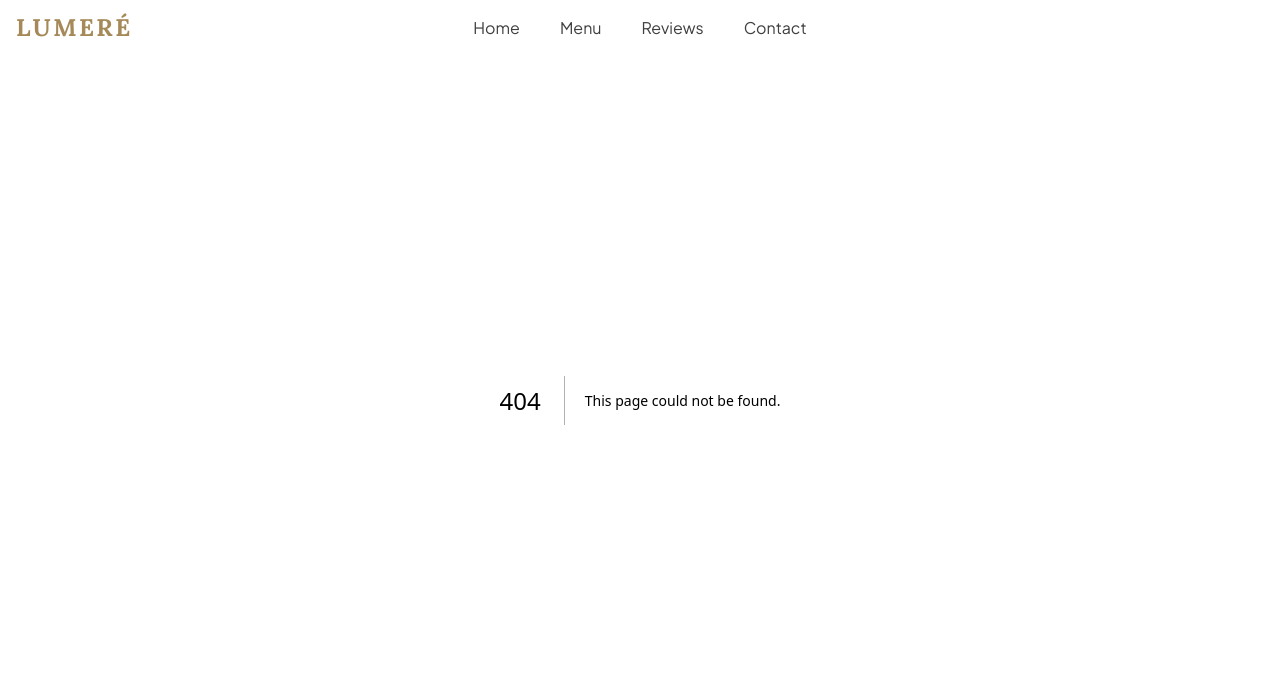
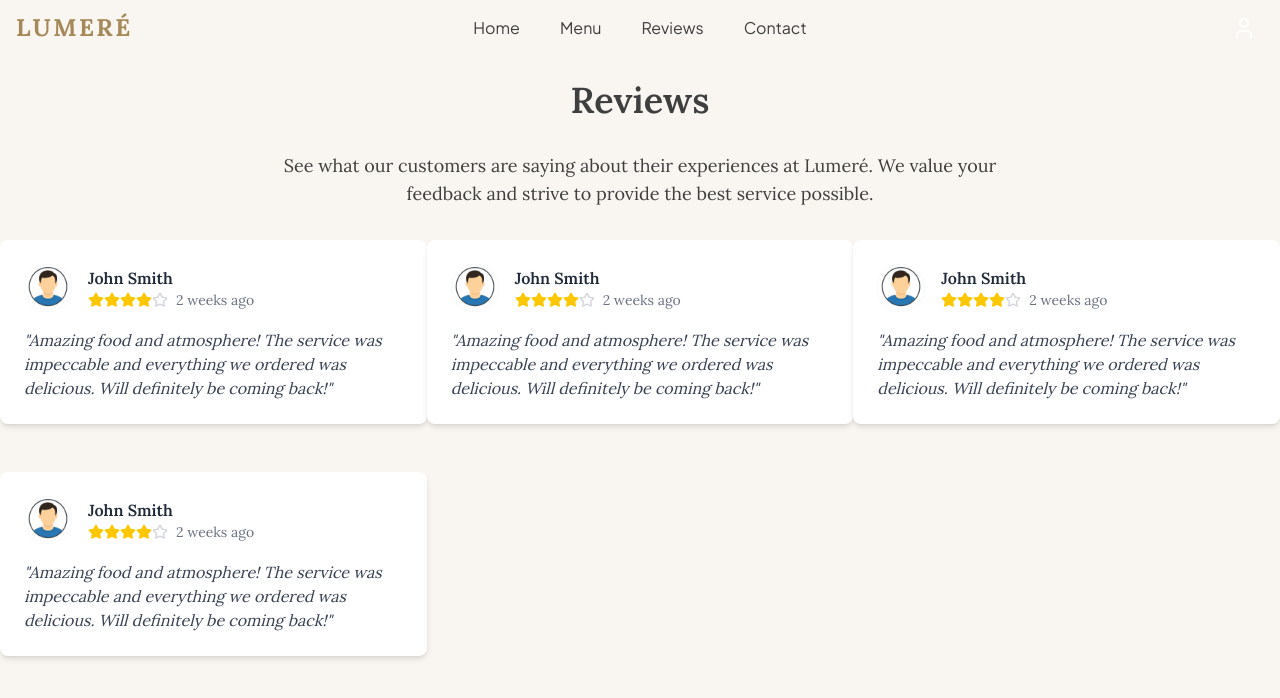
Before and after one commit to RAYJBOY/Lumere, a Next.js app: page /reviews in a window 1280 px wide. Before the commit this address had no page. Shown: the top 698 px of the page. Built offline with nearby package versions, Linux system fonts and the light colour scheme.

Commit message:
added contact us page and reviews page (placeholder)

```diff
--- /dev/null
+++ b/src/app/contact/page.tsx
@@ -0,0 +1,111 @@
+"use client";
+
+import { useState } from "react";
+import { Mail, Phone, MapPin, Send } from "lucide-react";
+import { plusJakartaDisplay } from "@/styles/fonts";
+
+export default function ContactPage() {
+  const [formData, setFormData] = useState({
+    name: "",
+    email: "",
+    message: "",
+  });
+
+  const handleSubmit = (e: React.FormEvent) => {
+    e.preventDefault();
+    // Add your form submission logic here
+    console.log("Form submitted:", formData);
+  };
+
+  return (
+    <div className="pt-24 px-4 max-w-7xl mx-auto mb-16">
+      <h1 className="text-4xl font-bold text-center mb-8">Contact Us</h1>
+
+      <div className="grid md:grid-cols-2 gap-8">
+        {/* Contact Information */}
+        <div className="space-y-6">
+          <h3 className="text-xl font-semibold mb-4">Get in Touch</h3>
+
+          <div className="space-y-4">
+            <div className="flex items-center space-x-4">
+              <Phone className="w-5 h-5 text-gray-600" />
+              <span className={plusJakartaDisplay.className}>07477193827</span>
+            </div>
+
+            <div className="flex items-center space-x-4">
+              <Mail className="w-5 h-5 text-gray-600" />
+              <span className={plusJakartaDisplay.className}>info@lumere.com</span>
+            </div>
+
+            <div className="flex items-center space-x-4">
+              <MapPin className="w-5 h-5 text-gray-600" />
+              <span className={plusJakartaDisplay.className}>14 Cheapside, Leicester LE1 5EA</span>
+            </div>
+          </div>
+
+          <div className="mt-8">
+            <h3 className="text-xl font-semibold mb-4">Opening Hours</h3>
+            <div className="space-y-2 text-gray-600">
+              <p>Monday - Friday: 11:00 AM - 10:00 PM</p>
+              <p>Saturday: 10:00 AM - 11:00 PM</p>
+              <p>Sunday: 10:00 AM - 9:00 PM</p>
+            </div>
+          </div>
+        </div>
+
+        {/* Contact Form */}
+        <form onSubmit={handleSubmit} className="space-y-6">
+          <div>
+            <label htmlFor="name" className="block text-sm font-medium text-gray-700 mb-2">
+              Name
+            </label>
+            <input
+              type="text"
+              id="name"
+              value={formData.name}
+              onChange={(e) => setFormData({ ...formData, name: e.target.value })}
+              className="w-full px-4 py-2 border border-gray-300 rounded-md focus:outline-none focus:ring-2 focus:ring-[var(--hover-color)]"
+              required
+            />
+          </div>
+
+          <div>
+            <label htmlFor="email" className="block text-sm font-medium text-gray-700 mb-2">
+              Email
+            </label>
+            <input
+              type="email"
+              id="email"
+              value={formData.email}
+              onChange={(e) => setFormData({ ...formData, email: e.target.value })}
+              className="w-full px-4 py-2 border border-gray-300 rounded-md focus:outline-none focus:ring-2 focus:ring-[var(--hover-color)]"
+              required
+            />
+          </div>
+
+          <div>
+            <label htmlFor="message" className="block text-sm font-medium text-gray-700 mb-2">
+              Message
+            </label>
+            <textarea
+              id="message"
+              value={formData.message}
+              onChange={(e) => setFormData({ ...formData, message: e.target.value })}
+              rows={5}
+              className="w-full px-4 py-2 border border-gray-300 rounded-md focus:outline-none focus:ring-2 focus:ring-[var(--hover-color)]"
+              required
+            />
+          </div>
+
+          <button
+            type="submit"
+            className="w-full bg-[var(--hover-color)] text-white py-3 px-6 rounded-md hover:opacity-90 transition-opacity flex items-center justify-center gap-2"
+          >
+            <Send className="w-5 h-5" />
+            Send Message
+          </button>
+        </form>
+      </div>
+    </div>
+  );
+}
--- /dev/null
+++ b/src/app/reviews/page.tsx
@@ -0,0 +1,49 @@
+import { ReviewCard } from "@/components/reviews/ReviewCard";
+
+export default function ReviewsPage() {
+  return (
+    <>
+      <div className="pt-20 px-2 max-w-8xl w-full overflow-x-hidden mb-8">
+        <h2 className="text-4xl font-semibold text-center col-span-1 md:col-span-3 mb-8">
+          Reviews
+        </h2>
+        <p className="text-center text-lg max-w-3xl mx-auto">
+          See what our customers are saying about their experiences at Lumeré.
+          We value your feedback and strive to provide the best service
+          possible.
+        </p>
+      </div>
+      <div className="grid grid-cols-1 md:grid-cols-2 lg:grid-cols-3 gap-y-4 md:gap-y-12 w-full justify-items-center mb-20">
+        {/* Example reviews */}
+        <ReviewCard
+          reviewer="John Smith"
+          rating={4}
+          date="2 weeks ago"
+          review="Amazing food and atmosphere! The service was impeccable and everything we ordered was delicious. Will definitely be coming back!"
+          profileImage="images/avatar.png"
+        />
+        <ReviewCard
+          reviewer="John Smith"
+          rating={4}
+          date="2 weeks ago"
+          review="Amazing food and atmosphere! The service was impeccable and everything we ordered was delicious. Will definitely be coming back!"
+          profileImage="images/avatar.png"
+        />
+        <ReviewCard
+          reviewer="John Smith"
+          rating={4}
+          date="2 weeks ago"
+          review="Amazing food and atmosphere! The service was impeccable and everything we ordered was delicious. Will definitely be coming back!"
+          profileImage="images/avatar.png"
+        />
+        <ReviewCard
+          reviewer="John Smith"
+          rating={4}
+          date="2 weeks ago"
+          review="Amazing food and atmosphere! The service was impeccable and everything we ordered was delicious. Will definitely be coming back!"
+          profileImage="images/avatar.png"
+        />
+      </div>
+    </>
+  );
+}
--- /dev/null
+++ b/src/components/reviews/ReviewCard.tsx
@@ -0,0 +1,62 @@
+import { Star } from "lucide-react";
+
+interface ReviewCardProps {
+  reviewer: string;
+  rating: number;
+  date: string;
+  review: string;
+  profileImage?: string;
+}
+
+export const ReviewCard = ({
+  reviewer,
+  rating,
+  date,
+  review,
+  profileImage,
+}: ReviewCardProps) => {
+  return (
+    <div className="bg-white shadow-md rounded-lg p-6 max-w-md w-full mx-auto hover:shadow-lg transition-shadow">
+      <div className="flex items-center mb-4">
+        {/* Profile Image or Default Initial */}
+        <div className="w-12 h-12 rounded-full bg-gray-200 flex items-center justify-center mr-4">
+          {profileImage ? (
+            <img
+              src={profileImage}
+              alt={reviewer}
+              className="w-full h-full rounded-full object-cover"
+            />
+          ) : (
+            <span className="text-xl font-semibold text-gray-600">
+              {reviewer[0]}
+            </span>
+          )}
+        </div>
+
+        {/* Reviewer Info */}
+        <div>
+          <h3 className="font-semibold text-gray-800">{reviewer}</h3>
+          <div className="flex items-center gap-2">
+            <div className="flex">
+              {[...Array(5)].map((_, index) => (
+                <Star
+                  key={index}
+                  size={16}
+                  className={
+                    index < rating
+                      ? "fill-yellow-400 text-yellow-400"
+                      : "text-gray-300"
+                  }
+                />
+              ))}
+            </div>
+            <span className="text-sm text-gray-500">{date}</span>
+          </div>
+        </div>
+      </div>
+
+      {/* Review Text */}
+      <p className="text-gray-700 text-base italic">"{review}"</p>
+    </div>
+  );
+};
```
Also changed, not shown: public/images/avatar.png (added).
